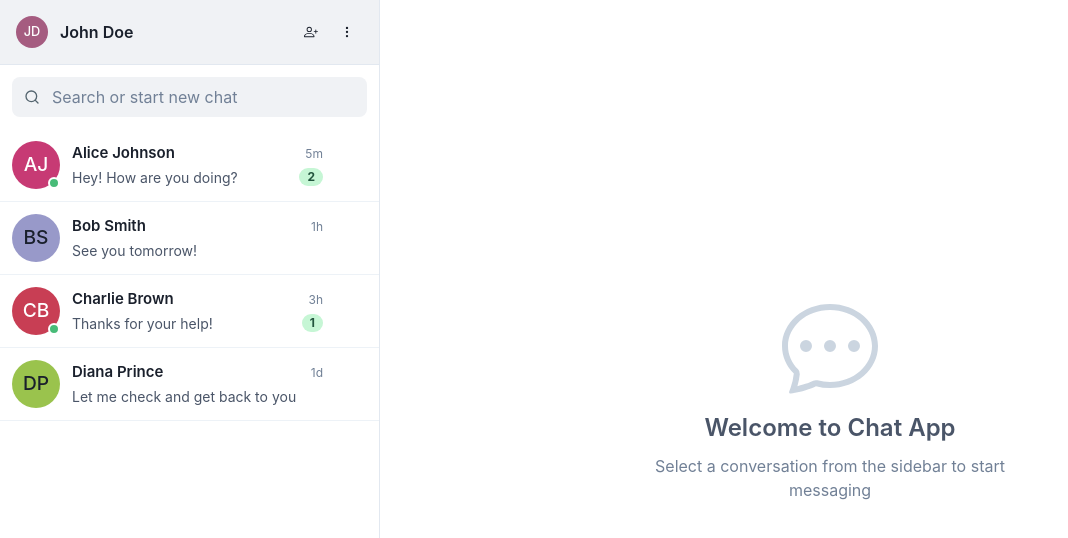
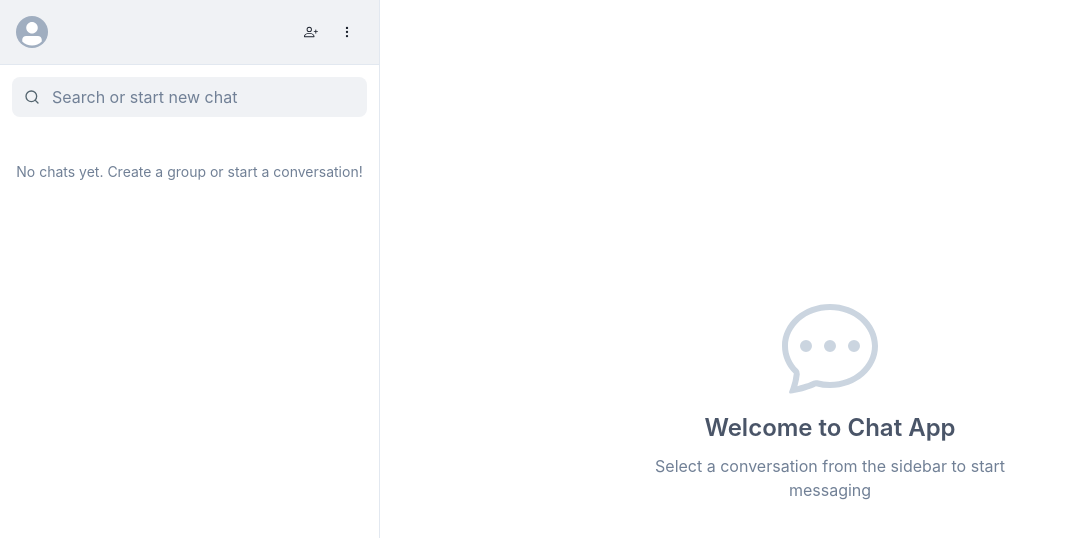
Before and after one commit to amritsapkotadev/Real-time-chat-Application, a React (Create React App) app in the folder frontend/: page /chats in a window 1280 px wide. Shown: the top 538 px of the page, without its empty margins (0-1068 px from the left). Built offline with nearby package versions, Linux system fonts and the light colour scheme.

Commit message:
feat: Integrate backend API for dynamic chat rendering

```diff
--- a/frontend/src/pages/Chatpage.js
+++ b/frontend/src/pages/Chatpage.js
@@ -1,76 +1,86 @@
-import React, { useState } from 'react';
-import { Box, Flex, Text, VStack, Icon, useDisclosure } from '@chakra-ui/react';
+import React, { useState, useEffect } from 'react';
+import { Box, Flex, Text, VStack, Icon, useDisclosure, useToast } from '@chakra-ui/react';
 import { BsChatDots } from 'react-icons/bs';
 import SideDrawer from '../components/SideDrawer';
 import ChatWindow from '../components/ChatWindow';
-
-const sampleChats = [
-  {
-    id: '1',
-    name: 'Alice Johnson',
-    lastMessage: 'Hey! How are you doing?',
-    timestamp: new Date(Date.now() - 1000 * 60 * 5),
-    unread: 2,
-    isOnline: true,
-    avatar: 'Alice Johnson'
-  },
-  {
-    id: '2',
-    name: 'Bob Smith',
-    lastMessage: 'See you tomorrow!',
-    timestamp: new Date(Date.now() - 1000 * 60 * 60),
-    unread: 0,
-    isOnline: false,
-    avatar: 'Bob Smith'
-  },
-  {
-    id: '3',
-    name: 'Charlie Brown',
-    lastMessage: 'Thanks for your help!',
-    timestamp: new Date(Date.now() - 1000 * 60 * 60 * 3),
-    unread: 1,
-    isOnline: true,
-    avatar: 'Charlie Brown'
-  },
-  {
-    id: '4',
-    name: 'Diana Prince',
-    lastMessage: 'Let me check and get back to you',
-    timestamp: new Date(Date.now() - 1000 * 60 * 60 * 24),
-    unread: 0,
-    isOnline: false,
-    avatar: 'Diana Prince'
-  },
-];
-
-const sampleMessages = {
-  '1': [
-    { senderId: '1', content: 'Hi there!', timestamp: new Date(Date.now() - 1000 * 60 * 30) },
-    { senderId: 'me', content: 'Hello Alice! How have you been?', timestamp: new Date(Date.now() - 1000 * 60 * 25) },
-    { senderId: '1', content: 'Great! Just working on some projects', timestamp: new Date(Date.now() - 1000 * 60 * 20) },
-    { senderId: 'me', content: 'That sounds exciting!', timestamp: new Date(Date.now() - 1000 * 60 * 15) },
-    { senderId: '1', content: 'Hey! How are you doing?', timestamp: new Date(Date.now() - 1000 * 60 * 5) },
-  ],
-  '2': [
-    { senderId: '2', content: 'Yo! What\'s up?', timestamp: new Date(Date.now() - 1000 * 60 * 120) },
-    { senderId: 'me', content: 'Hi Bob, not much. You?', timestamp: new Date(Date.now() - 1000 * 60 * 115) },
-    { senderId: '2', content: 'See you tomorrow!', timestamp: new Date(Date.now() - 1000 * 60 * 60) },
-  ],
-  '3': [
-    { senderId: 'me', content: 'Here\'s the document you needed', timestamp: new Date(Date.now() - 1000 * 60 * 200) },
-    { senderId: '3', content: 'Thanks for your help!', timestamp: new Date(Date.now() - 1000 * 60 * 180) },
-  ],
-};
+import axios from 'axios';
+import { ChatState } from '../context/chatprovider';
 
 const Chatpage = () => {
+  const { user, chats, setChats } = ChatState();
   const { isOpen, onOpen, onClose } = useDisclosure();
   const [activeChat, setActiveChat] = useState(null);
-  const [messages, setMessages] = useState(sampleMessages);
-  const currentUser = {
-    name: 'John Doe',
-    email: 'john.doe@example.com',
-    avatar: 'John Doe'
+  const [messages, setMessages] = useState({});
+  const [loading, setLoading] = useState(false);
+  const toast = useToast();
+
+  // Format chat data for display
+  const formatChatForDisplay = (chat) => {
+    if (!chat) return null;
+
+    // For group chats
+    if (chat.isGroupChat) {
+      return {
+        id: chat._id,
+        name: chat.chatName,
+        lastMessage: chat.latestMessage?.content || 'No messages yet',
+        timestamp: chat.latestMessage?.createdAt ? new Date(chat.latestMessage.createdAt) : new Date(chat.updatedAt),
+        unread: 0,
+        isOnline: false,
+        avatar: chat.chatName,
+        isGroupChat: true,
+        users: chat.users,
+        groupAdmin: chat.groupAdmin
+      };
+    }
+
+    // For one-on-one chats
+    const otherUser = chat.users?.find(u => u._id !== user._id);
+    return {
+      id: chat._id,
+      name: otherUser?.name || 'Unknown User',
+      lastMessage: chat.latestMessage?.content || 'Start a conversation',
+      timestamp: chat.latestMessage?.createdAt ? new Date(chat.latestMessage.createdAt) : new Date(chat.updatedAt),
+      unread: 0,
+      isOnline: false,
+      avatar: otherUser?.name || 'Unknown',
+      isGroupChat: false,
+      users: chat.users
+    };
   };
+
+  const fetchChats = async () => {
+    try {
+      setLoading(true);
+      const config = {
+        headers: {
+          Authorization: `Bearer ${user.token}`,
+        },
+      };
+      const { data } = await axios.get('/api/chat', config);
+      setChats(data);
+      setLoading(false);
+    } catch (error) {
+      setLoading(false);
+      toast({
+        title: 'Error fetching chats',
+        description: error.response?.data?.message || 'Failed to load chats',
+        status: 'error',
+        duration: 3000,
+        isClosable: true,
+        position: 'bottom-left',
+      });
+    }
+  };
+
+  useEffect(() => {
+    if (user) {
+      fetchChats();
+    }
+    // eslint-disable-next-line
+  }, [user]);
+
+  const formattedChats = chats ? chats.map(formatChatForDisplay).filter(Boolean) : [];
 
   const handleSelectChat = (chat) => {
     setActiveChat(chat);
@@ -88,20 +98,24 @@ const Chatpage = () => {
         bg="white"
       >
         <SideDrawer
-          chats={sampleChats}
+          chats={formattedChats}
           activeChat={activeChat}
           onSelectChat={handleSelectChat}
-          currentUser={currentUser}
+          currentUser={user}
+          fetchChats={fetchChats}
+          loading={loading}
         />
       </Box>
 
       {/* Mobile Drawer */}
       <Box display={{ base: 'block', md: 'none' }}>
         <SideDrawer
-          chats={sampleChats}
+          chats={formattedChats}
           activeChat={activeChat}
           onSelectChat={handleSelectChat}
-          currentUser={currentUser}
+          currentUser={user}
+          fetchChats={fetchChats}
+          loading={loading}
           isOpen={isOpen}
           onClose={onClose}
           onOpen={onOpen}
```
